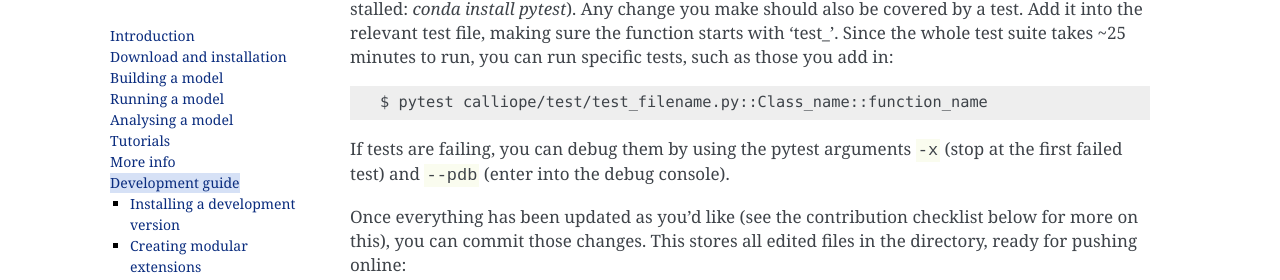
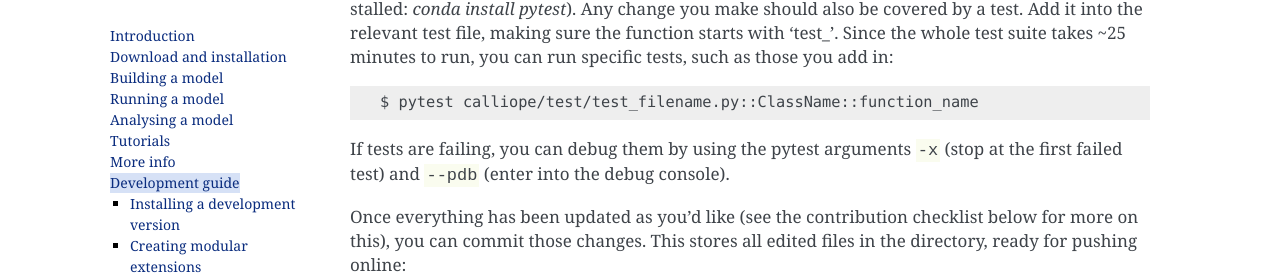
Before and after one commit to calliope-project/calliope, a Sphinx documentation site: the page built from doc/user/develop.rst, in a window 1280 px wide and 900 px high, scrolled down 4892 px. Shown: the part 167-447 px from the top of the window. Built offline with Sphinx 7.4.7, drawn with Linux system fonts in a browser that asks for light colours; pages that are not in the unit, such as notebooks, are missing from menus; a script that is not in the unit is left out; comment, search, counter and statistics services are not loaded; some of the changed lines change nothing that is shown.

Commit message:
CamelCase class name

```diff
--- a/doc/user/develop.rst
+++ b/doc/user/develop.rst
@@ -132,7 +132,7 @@ Finally, push the branch online, so it's existence is also in your remote fork o
 
 Now the files in your local directory can be edited with complete freedom. Once you have made the necessary changes, you'll need to test that they don't break anything. This can be done easily by changing to the directory into which you cloned your fork using the terminal / command line, and running `pytest <https://docs.pytest.org/en/latest/index.html>`_ (make sure you have activated the conda environment and you have pytest installed: `conda install pytest`). Any change you make should also be covered by a test. Add it into the relevant test file, making sure the function starts with 'test\_'. Since the whole test suite takes ~25 minutes to run, you can run specific tests, such as those you add in::
 
-   $ pytest calliope/test/test_filename.py::Class_name::function_name
+   $ pytest calliope/test/test_filename.py::ClassName::function_name
 
 If tests are failing, you can debug them by using the pytest arguments ``-x`` (stop at the first failed test) and ``--pdb`` (enter into the debug console).
 
```
